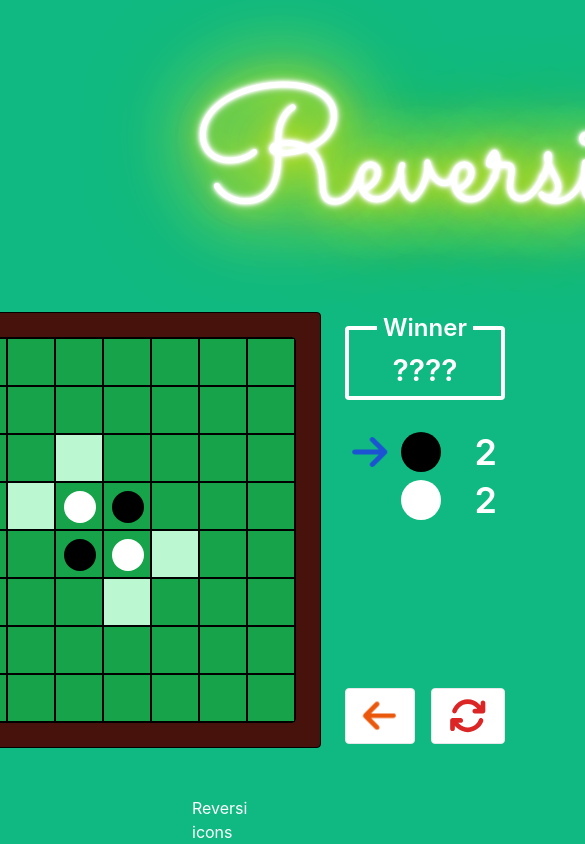
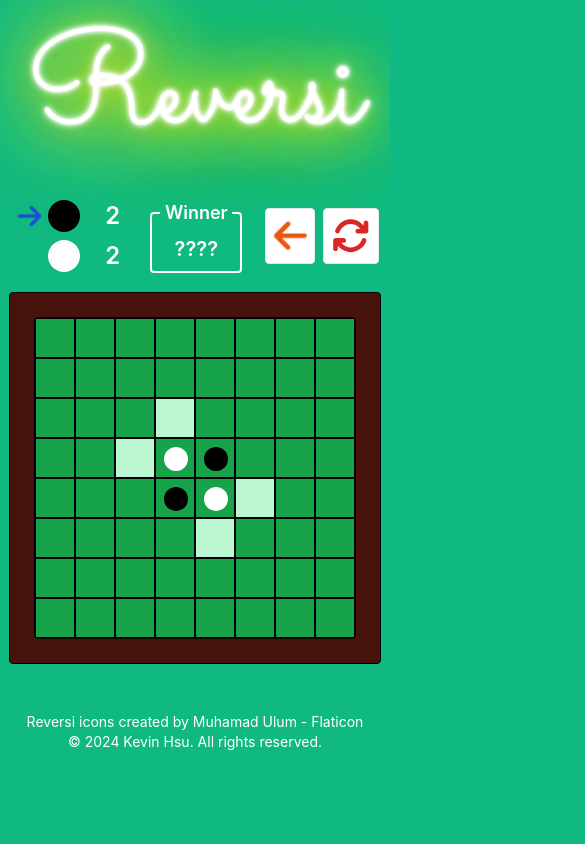
Before and after one commit to heyimkaijoe/my-reversi, a React (Vite) app: page / in a window 390 px wide. Shown: the top 844 px of the page, 585 px wide, since content can reach past the window. Built offline with nearby package versions, Linux system fonts and the light colour scheme.

Commit message:
Add: RWD

```diff
--- a/components/Board/index.jsx
+++ b/components/Board/index.jsx
@@ -16,9 +16,5 @@ export default function Board({ currentSquares, handlePlay, playableSquares }) {
 
 
 
-    return (
-        <div className="flex flex-col">
-            <div>{boardRows}</div>
-        </div>
-    );
+    return <div className="flex flex-col">{boardRows}</div>;
 }
--- a/components/Game/index.jsx
+++ b/components/Game/index.jsx
@@ -98,8 +98,8 @@ export default function Game() {
 
     return (
         // TODO: RWD for mobile
-        <div className="flex justify-center">
-            <div className="p-6 border rounded border-black bg-[#48120c]">
+        <div className="flex flex-col-reverse md:flex-row justify-center">
+            <div className="mx-auto md:mx-0 p-6 border rounded border-black bg-[#48120c]">
                 <div className="bg-green-600 border border-black rounded">
                     <Board currentSquares={currentSquares}
                             handlePlay={handlePlay}
@@ -108,32 +108,29 @@ export default function Game() {
                 </div>
             </div>
 
-            <div className="flex flex-col text-3xl font-semibold ml-6">
-                <div className="mb-6">
-                    <fieldset className="border-4 border-white rounded text-white p-2">
-                        <legend className="text-2xl">&nbsp;Winner&nbsp;</legend>
-                        <span className={winnerStatusClass}>{winnerStatus}</span>
-                    </fieldset>
-                </div>
-
-
-                <div className="min-w-[160px] inline-block text-4xl text-white p-2">
-                    <div className="score gap-4">
+            <div className="flex justify-around md:justify-normal items-center md:flex-col font-semibold mb-3 md:mx-6">
+                <div className="md:min-w-[160px] inline-block text-2xl md:text-4xl text-white p-2 md:mb-6">
+                    <div className="score">
                         {(darkIsWinner === undefined && currDarkIsNext) &&
                             <FontAwesomeIcon icon={faArrowRight} className="text-blue-700" beatFade />}
-                        <div className="size-10 rounded-full dark-disk"></div>
-                        <div className="w-10 text-right">{countDisksByType(currentSquares, true)}</div>
+                        <div className="size-8 md:size-10 rounded-full dark-disk"></div>
+                        <div className="w-8 md:w-10 text-right">{countDisksByType(currentSquares, true)}</div>
                     </div>
 
                     <div className="score mt-2">
                         {(darkIsWinner === undefined && !currDarkIsNext) &&
                             <FontAwesomeIcon icon={faArrowRight} className="text-blue-700" beatFade />}
-                        <div className="size-10 rounded-full light-disk"></div>
-                        <div className="w-10 text-right">{countDisksByType(currentSquares, false)}</div>
+                        <div className="size-8 md:size-10 rounded-full light-disk"></div>
+                        <div className="w-8 md:w-10 text-right">{countDisksByType(currentSquares, false)}</div>
                     </div>
                 </div>
 
-                <div className="flex gap-4 mt-40">
+                <fieldset className="winner">
+                    <legend className="text-lg md:text-2xl">&nbsp;Winner&nbsp;</legend>
+                    <span className={winnerStatusClass}>{winnerStatus}</span>
+                </fieldset>
+
+                <div className="flex gap-2 md:self-stretch text-3xl md:gap-4 md:mt-40">
                     <button onClick={jumpToLastMove} className="button">
                         <FontAwesomeIcon icon={faArrowRight} rotation={180} size="lg" className="text-orange-600" />
                     </button>
--- a/components/Square/index.jsx
+++ b/components/Square/index.jsx
@@ -7,8 +7,8 @@ export default function Square({ row, col, diskIsDark, onPlay, isPlayable }) {
     };
 
     return (
-        <button className={"size-12 p-2 border border-black" + (isPlayable ? " bg-green-200" : "")} onClick={() => onPlay(row, col)}>
-            <div className={diskColoringClass ? ("size-8 rounded-full" + diskColoringClass) : ""}></div>
+        <button className={"size-10 md:size-12 p-2 border border-black" + (isPlayable ? " bg-green-200" : "")} onClick={() => onPlay(row, col)}>
+            <div className={diskColoringClass ? ("size-6 md:size-8 rounded-full" + diskColoringClass) : ""}></div>
         </button>
     );
 }
--- a/src/App.css
+++ b/src/App.css
@@ -1,8 +1,9 @@
 #root {
   max-width: 1280px;
   margin: 0 auto;
-  padding: 3rem 12rem 0;
   text-align: center;
+
+  @apply md:pt-16;
 }
 
 .dark-disk {
@@ -60,7 +61,7 @@
 
 .title {
   animation: pulsate 4.5s ease-in-out infinite alternate;
-  @apply neon-text text-[160px] mb-6 rounded-3xl;
+  @apply neon-text text-[128px] md:text-[160px] md:mb-6 rounded-3xl;
 }
 
 .button {
@@ -68,9 +69,13 @@
 }
 
 .score {
-  @apply flex justify-end items-center gap-4;
+  @apply flex justify-end items-center gap-2 md:gap-4;
+}
+
+.winner {
+  @apply md:self-stretch border-2 md:border-4 border-white rounded text-white text-xl md:text-3xl p-2;
 }
 
 .footer {
-  @apply text-white mt-12;
+  @apply text-white mt-12 mb-3 text-sm md:text-base;
 }
```
